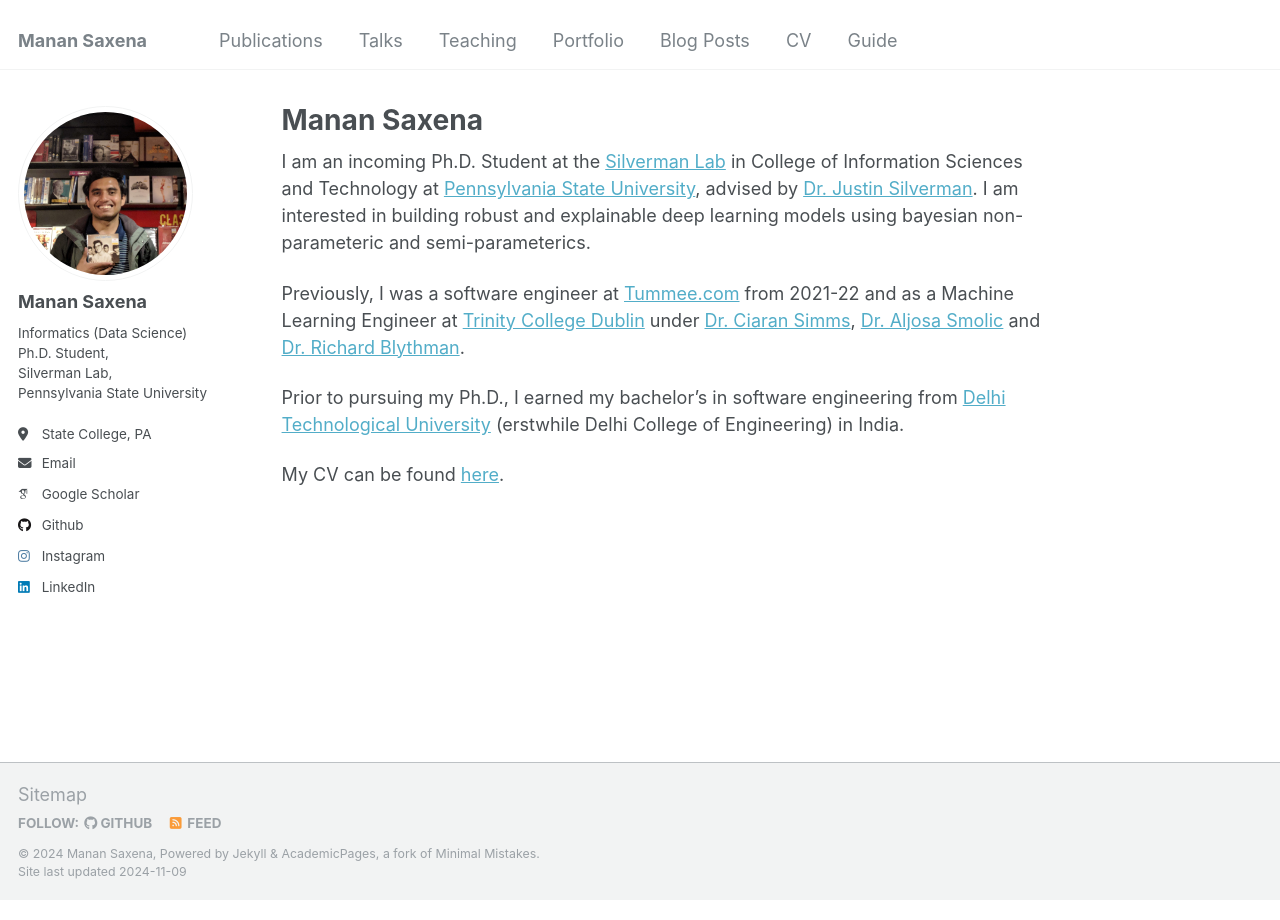
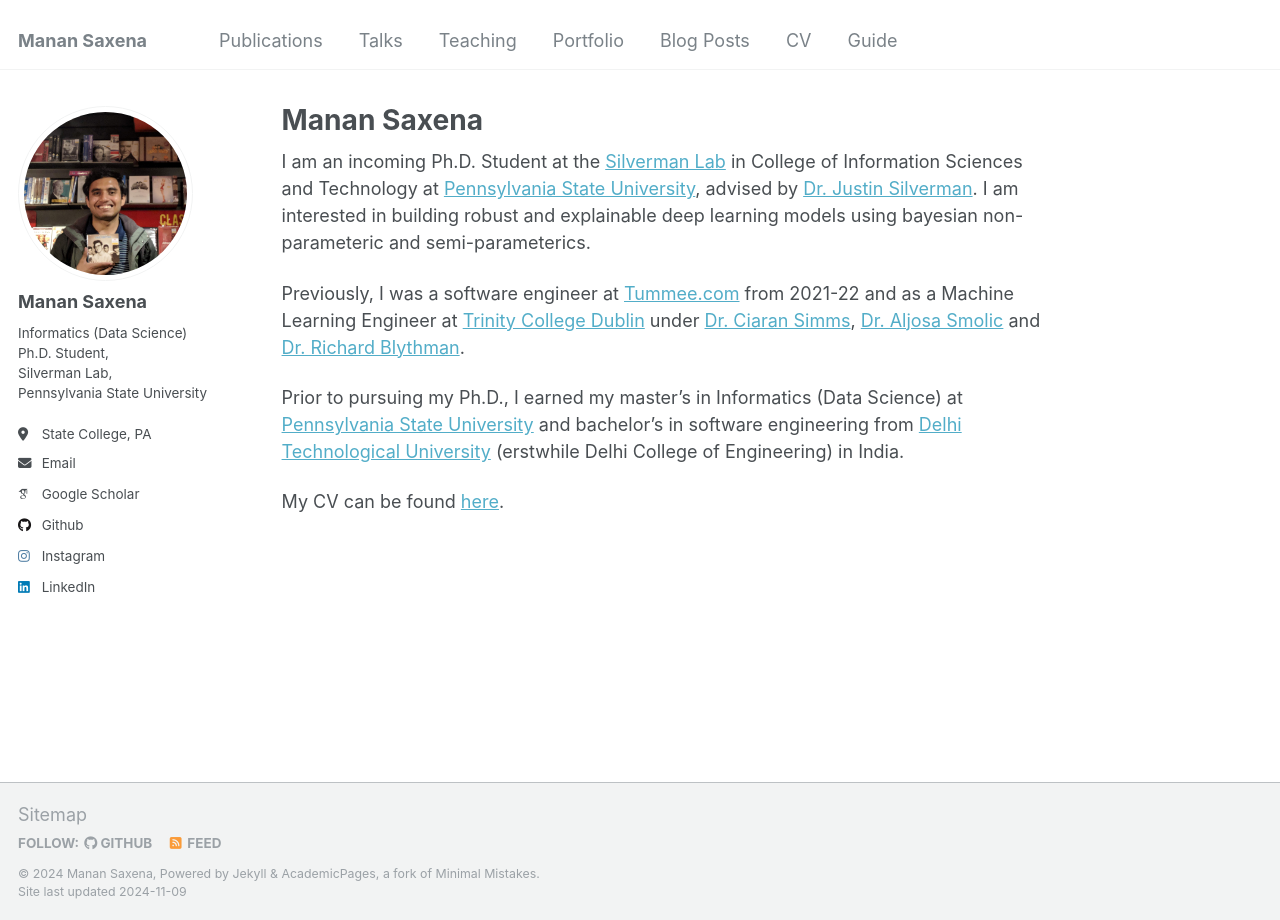
Before and after one commit to manansaxena/manansaxena.github.io, a Jekyll site: the page built from _pages/about.md, in a window 1280 px wide. Built offline with Jekyll 4.4.1, drawn with Linux system fonts in a browser that asks for light colours; some web fonts are replaced.

Commit message:
fixed about me

```diff
--- a/_pages/about.md
+++ b/_pages/about.md
@@ -10,6 +10,6 @@ I am an incoming Ph.D. Student at the [Silverman Lab](https://jsilve24.github.io
 
 Previously, I was a software engineer at [Tummee.com](https://www.tummee.com/) from 2021-22 and as a Machine Learning Engineer at [Trinity College Dublin](https://www.tcd.ie/) under [Dr. Ciaran Simms](https://www.tcd.ie/mecheng/staff/csimms/), [Dr. Aljosa Smolic](https://www.hslu.ch/en/lucerne-university-of-applied-sciences-and-arts/about-us/people-finder/profile/?pid=5280) and [Dr. Richard Blythman](https://ie.linkedin.com/in/richard-blythman-64b2b948).
 
-Prior to pursuing my Ph.D., I earned my bachelor's in software engineering from [Delhi Technological University](http://dtu.ac.in/) (erstwhile Delhi College of Engineering) in India.
+Prior to pursuing my Ph.D., I earned my master's in Informatics (Data Science) at [Pennsylvania State University](https://ist.psu.edu/) and bachelor's in software engineering from [Delhi Technological University](http://dtu.ac.in/) (erstwhile Delhi College of Engineering) in India.
 
 My CV can be found [here](../files/resume.pdf).
```
